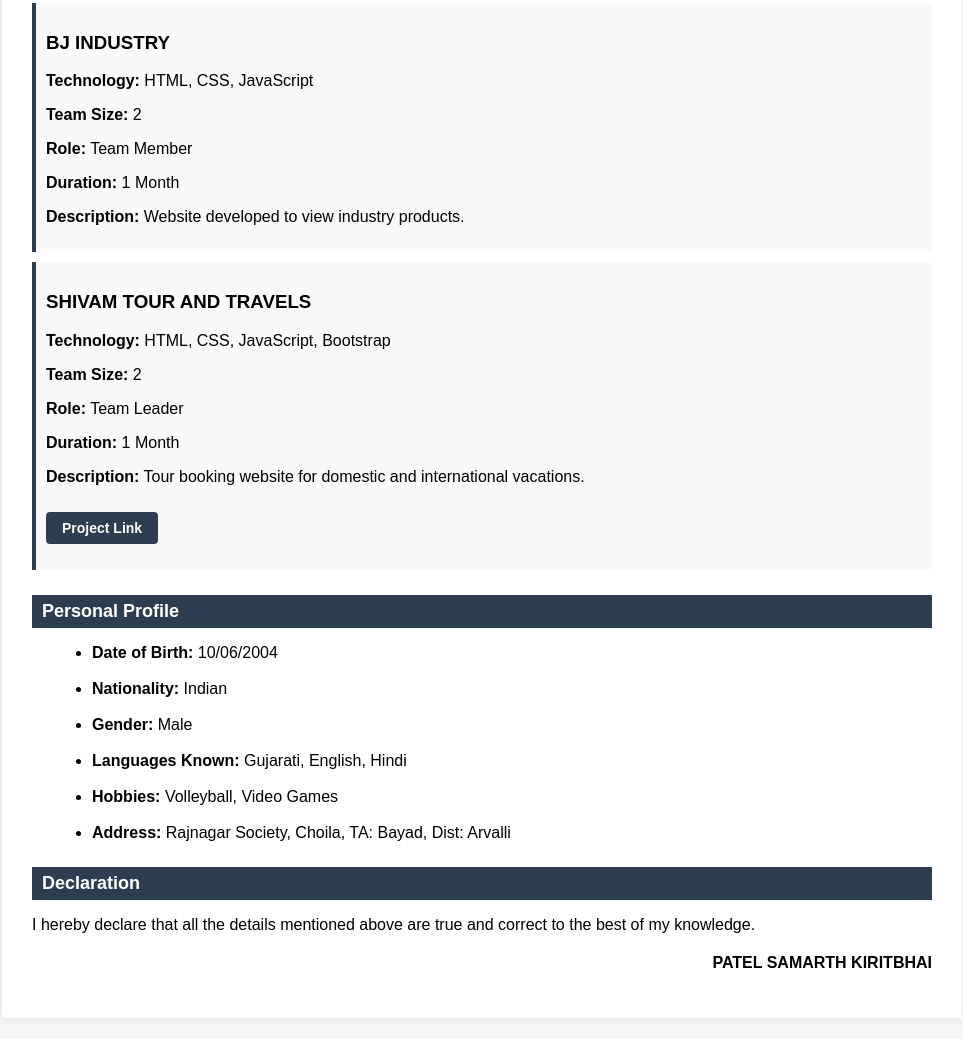
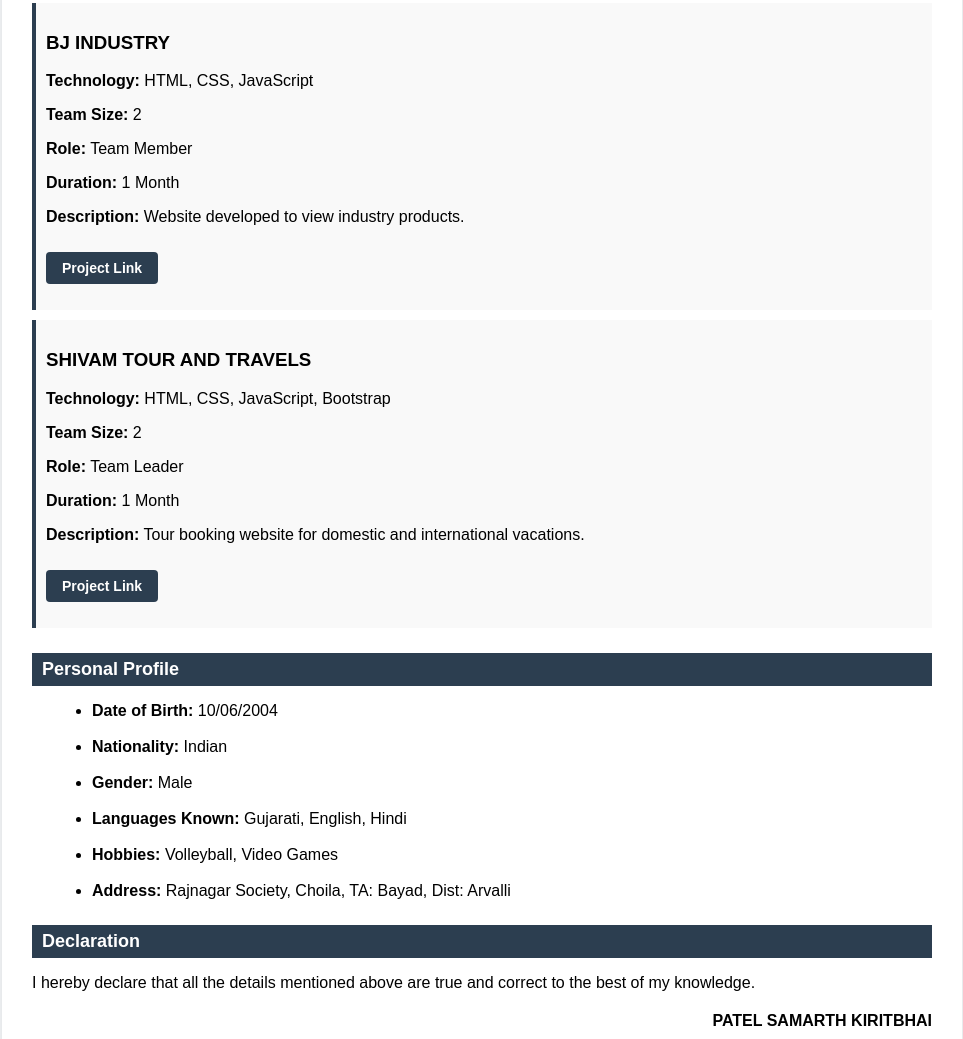
Before and after one commit to skptlll/samarth-Resume, a plain HTML site: page index.html in a window 1280 px wide. Shown: the part 1438-2477 px from the top of the page, without its empty margins (158-1121 px from the left). Drawn offline with Linux system fonts and the light colour scheme.

Commit message:
Add files via upload

```diff
--- a/index.html
+++ b/index.html
@@ -118,6 +118,7 @@
             <p><b>Role:</b> Team Member</p>
             <p><b>Duration:</b> 1 Month</p>
             <p><b>Description:</b> Website developed to view industry products.</p>
+            <p><a href="https://bjindrustry.netlify.app/" class="cert-btn" target="_blank">Project Link</a></p>
         </div>
 
         <div class="project">
```
